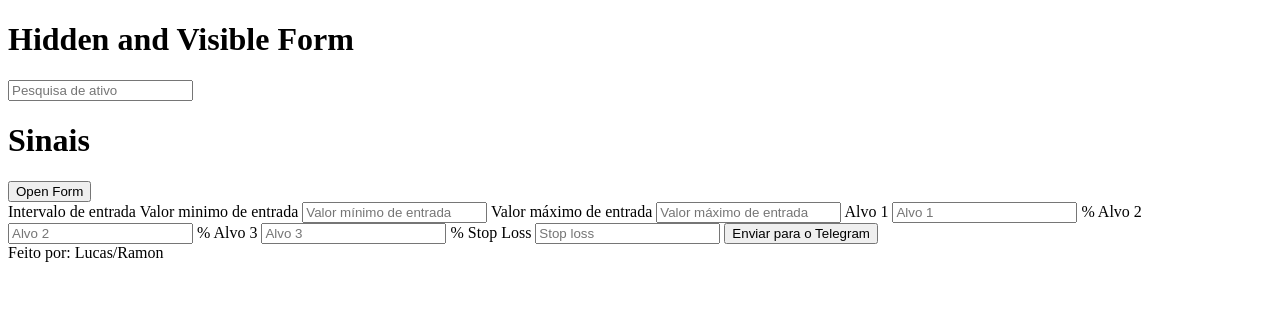
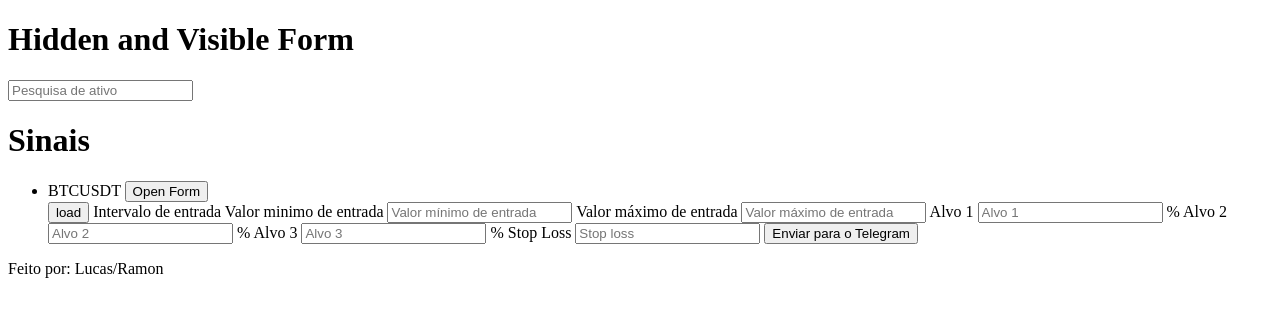
Before and after one commit to Englucassantana/ProjetoSardinha, a website: page index.html in a window 1280 px wide. Both pictures are taken after a click on the button "Open Form". Drawn offline with Linux system fonts and the light colour scheme; no server answers.

Commit message:
Alterações na arvore dos sinais

```diff
--- a/index.html
+++ b/index.html
@@ -8,6 +8,7 @@
     <script src="js/api-bitcoin.js"></script>
     <script src="js/livesearch.js"></script>
     <script src="js/selecionar-sinais.js"></script>
+    <script src="js/carregar_entradas.js"></script>
 </head>
 <body>
 <div id="'page">
@@ -21,14 +22,14 @@
 
             </ul>
         </div>
+        <h1>Sinais</h1>
         <div id="sinais">
-            <h1>Sinais</h1>
             <ul id="lista-de-sinais">
-
-            </ul>
-        </div>
+                <li>
+                    <span class="nome-do-ativo">BTCUSDT</span>
                     <button id="open-button-form">Open Form</button>
                     <form id="signal-configuration-panel" style="display: none">
+                        <input id="load-button" type = "button" value="load">
                         <span> Intervalo de entrada</span>
                         <label for="valor-minimo-entrada">Valor minimo de entrada</label>
                         <input id="valor-minimo-entrada"type="number" name= "intervalo-de-entrada" inputmode="decimal" placeholder="Valor mínimo de entrada">
@@ -47,6 +48,12 @@
                         <input id="stop-loss" type="number" inputmode="decimal" placeholder="Stop loss">
                         <input type="submit" value="Enviar para o Telegram">
                     </form>
+                </li>
+
+
+            </ul>
+        </div>
+
 
     </div>
     <footer>
```
Lines whose indentation alone changed are shown as unchanged.
